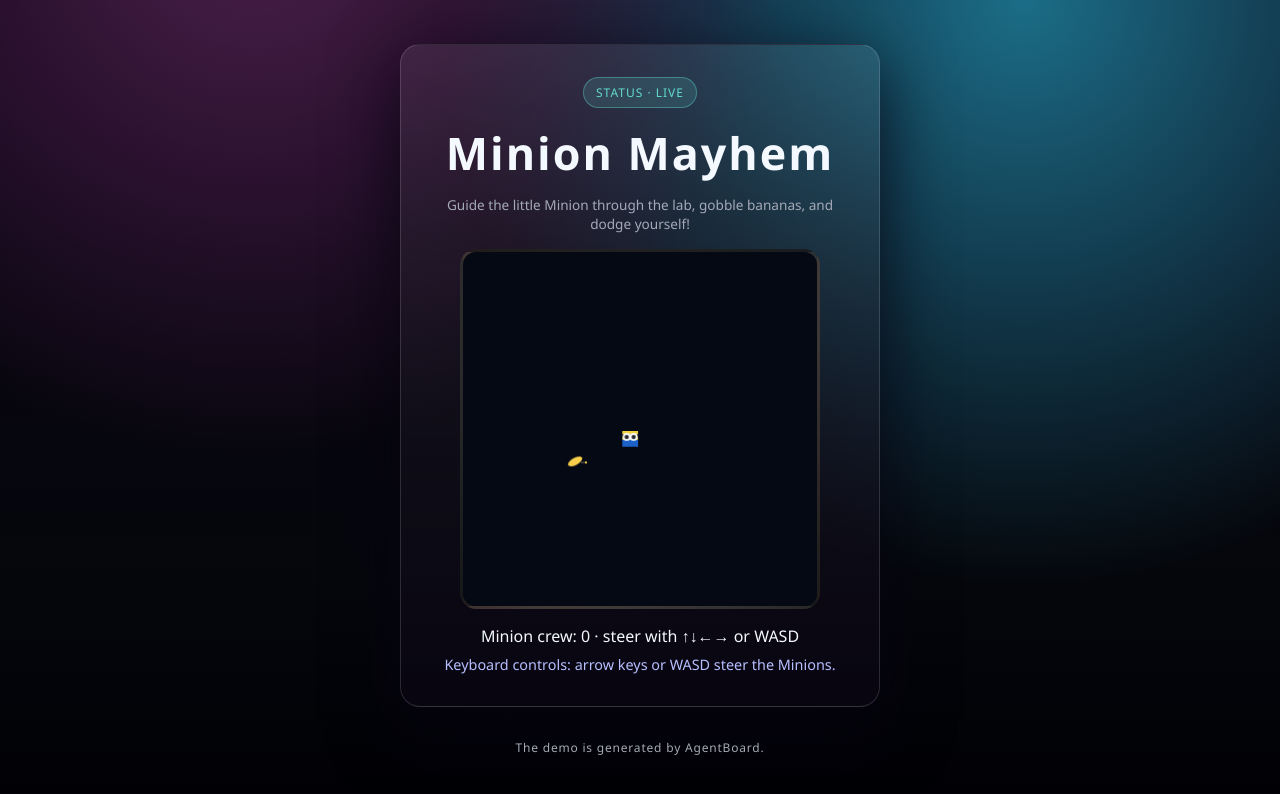
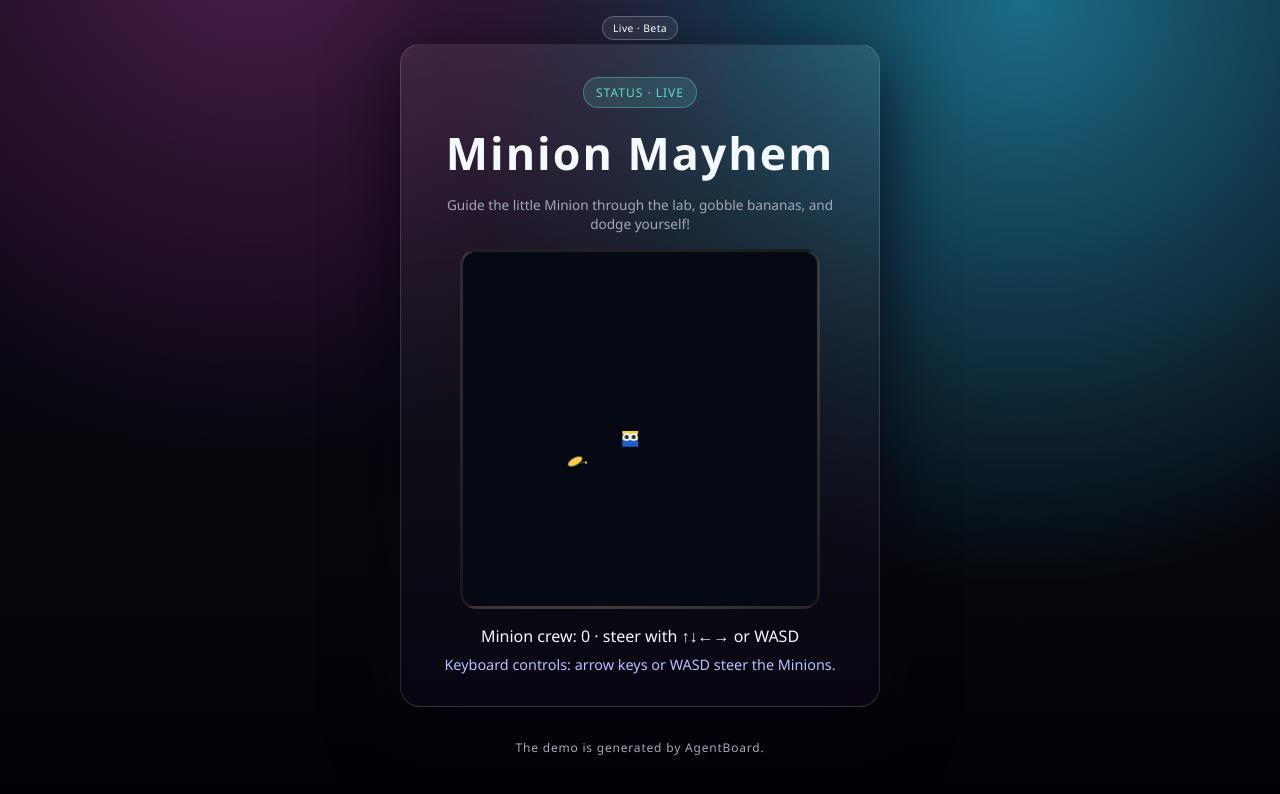
Before and after one commit to abuiles/minions-demo, a website: page public/index.html in a window 1280 px wide. Drawn offline with Linux system fonts and the light colour scheme.

Commit message:
AgentBoard: Add tiny status badge

```diff
--- a/public/index.html
+++ b/public/index.html
@@ -26,6 +26,7 @@
         justify-content: center;
         align-items: center;
         gap: 16px;
+        position: relative;
         font-family: 'Nunito', 'Segoe UI', system-ui, sans-serif;
         background: radial-gradient(circle at 20% -10%, #4a1f4b, transparent 40%),
           radial-gradient(circle at 80% 0%, #1b6d87, transparent 45%),
@@ -89,6 +90,31 @@
         margin-bottom: 14px;
       }
 
+      .page-status-bar {
+        width: 100%;
+        display: flex;
+        justify-content: center;
+        position: absolute;
+        top: 12px;
+        left: 0;
+        padding-top: 4px;
+        pointer-events: none;
+      }
+
+      .tiny-status-badge {
+        display: inline-flex;
+        align-items: center;
+        gap: 4px;
+        padding: 4px 10px;
+        font-size: 0.65rem;
+        border-radius: 999px;
+        background: rgba(255, 255, 255, 0.08);
+        border: 1px solid rgba(255, 255, 255, 0.25);
+        color: #fefefe;
+        letter-spacing: 0.4px;
+        pointer-events: auto;
+      }
+
       #status {
         font-size: 1rem;
         margin: 10px 0 6px;
@@ -115,6 +141,9 @@
     </style>
   </head>
   <body>
+    <div class="page-status-bar" aria-live="polite">
+      <span class="tiny-status-badge" aria-label="Demo status">Live · Beta</span>
+    </div>
     <main>
       <div id="game-panel">
         <span class="status-badge" aria-live="polite" aria-label="Demo status badge">status · live</span>
```
